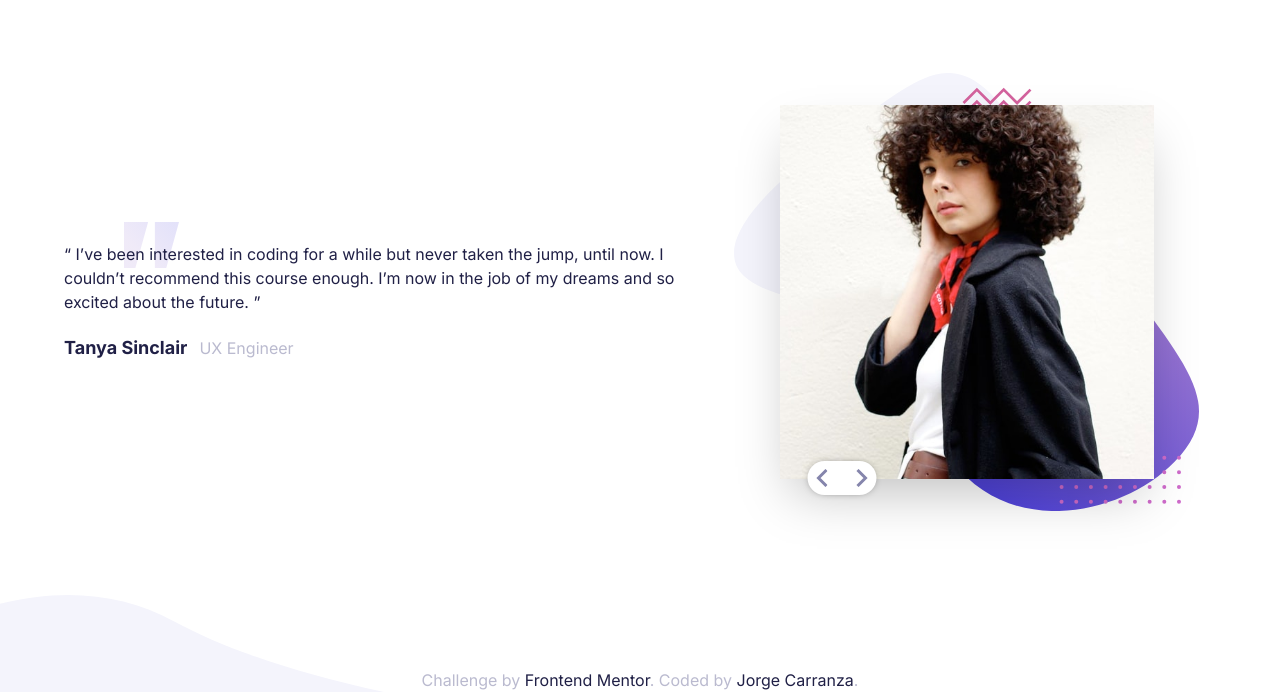
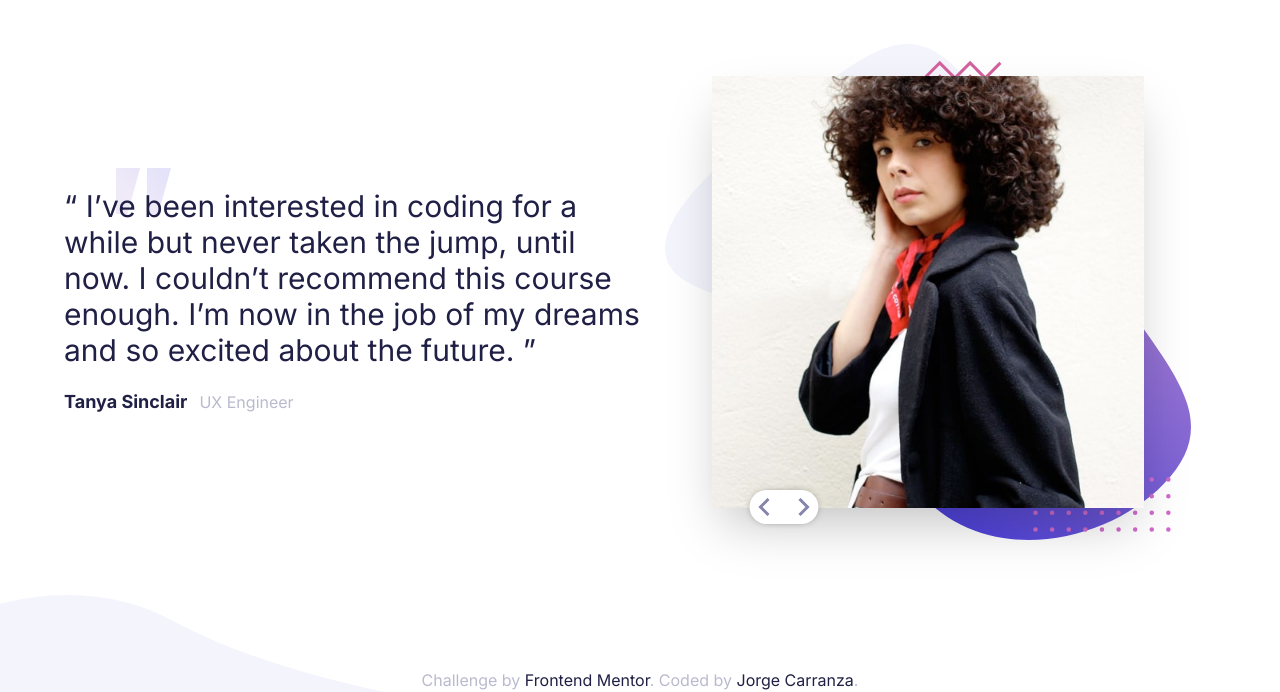
Before and after one commit to jorgecb10/FrontendMentor_Coding-Bootcamp-Testimonials-Slider_solution, a website: page index.html in a window 1280 px wide. Shown: the part 108-800 px from the top of the page. Drawn offline with Linux system fonts and the light colour scheme.

Commit message:
tamaño de texto

```diff
--- a/index.html
+++ b/index.html
@@ -12,8 +12,8 @@
 </head>
 <body class="font-inter flex flex-col items-center justify-center h-dvh">
   <main class="contenedor">
-    <div class="flex flex-col items-center md:flex-row-reverse">
-      <div class="relative">
+    <div class="flex flex-col items-center md:grid md:grid-cols-2">
+      <div class="contenedor-img-btn relative">
         <!-- Carrusel de Imágenes -->
         <div class="carrusel-imagenes py-8">
           <div id="imageCarousel" class="overflow-hidden w-[75%] mx-auto shadow-2xl">
@@ -46,7 +46,7 @@
       <div id="textCarousel" class="carrusel-texto mt-12 pt-5 md:mt-0">
         <div class="transition-opacity duration-500">
           <div class="info text-center md:text-left">
-            <p class="text-dark-bkue">
+            <p class="text-dark-bkue text-xl md:text-3xl">
               “ I’ve been interested in coding for a while but never taken the jump, until now.
               I couldn’t recommend this course enough. I’m now in the job of my dreams and so
               excited about the future. ”
@@ -58,7 +58,7 @@
             </div>
           </div>
           <div class="info text-center md:text-left hidden">
-            <p class="text-dark-bkue">
+            <p class="text-dark-bkue text-xl md:text-3xl">
               “ If you want to lay the best foundation possible I’d recommend taking this course.
               The depth the instructors go into is incredible. I now feel so confident about
               starting up as a professional developer. ”
--- a/src/css/styles.css
+++ b/src/css/styles.css
@@ -39,5 +39,7 @@ body {
 @media (min-width: 768px) {
     .carrusel-texto {
         background-position: 10% top;
+        grid-column: 1 / 2;
+        grid-row: 1 / 2;
     }
 }
```
Also changed, not shown: dist/output.css.
